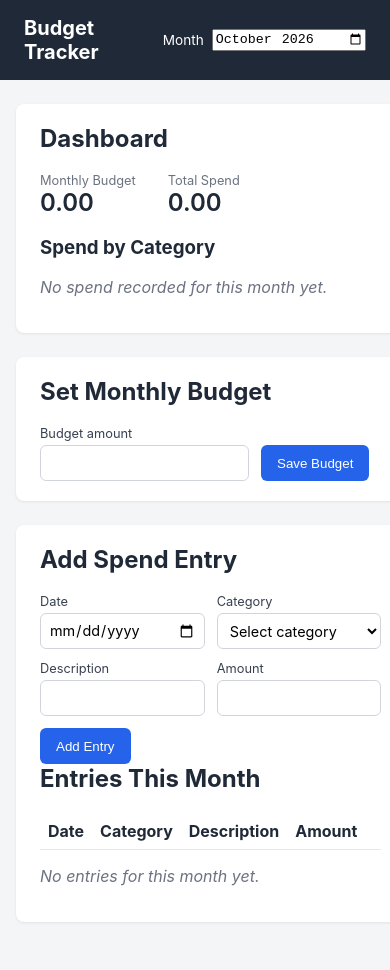
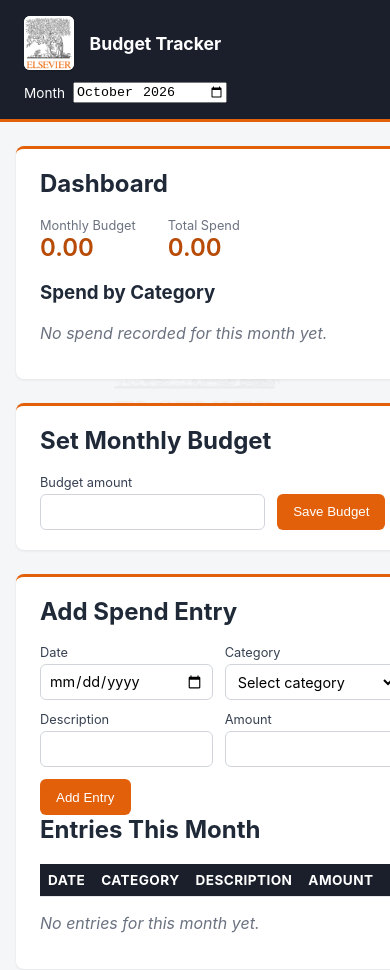
Before and after one commit to dhanushboga/BUDGET_TRACKER, a plain HTML site: page index.html in a window 390 px wide. Shown: the top 970 px of the page. Before the commit the page ends 946 px from the top, so only its background shows below. Drawn offline with Linux system fonts and the light colour scheme.

Commit message:
Spec-driven-development-Application

```diff
--- a/css/styles.css
+++ b/css/styles.css
@@ -1,3 +1,17 @@
+:root {
+  --color-header-bg: #1a1f2b;
+  --color-header-text: #ffffff;
+  --color-accent: #e2600a;
+  --color-accent-dark: #b84b06;
+  --color-bg: #f5f6f8;
+  --color-panel-bg: #ffffff;
+  --color-text: #1f2937;
+  --color-text-muted: #6b7280;
+  --color-border: #e5e7eb;
+  --color-danger: #b91c1c;
+  --color-danger-bg: #fee2e2;
+}
+
 * {
   box-sizing: border-box;
 }
@@ -6,8 +20,20 @@ body {
   font-family: -apple-system, Segoe UI, Roboto, Helvetica, Arial, sans-serif;
   margin: 0;
   padding: 0;
-  background: #f4f5f7;
-  color: #1f2937;
+  background: var(--color-bg);
+  color: var(--color-text);
+  position: relative;
+}
+
+body::before {
+  content: "";
+  position: fixed;
+  inset: 0;
+  background: url("../assets/elsevier-logo.webp") center 35% no-repeat;
+  background-size: min(1200px, 110vw) auto;
+  opacity: 0.05;
+  pointer-events: none;
+  z-index: 0;
 }
 
 .app-header {
@@ -15,8 +41,42 @@ body {
   align-items: center;
   justify-content: space-between;
   padding: 1rem 1.5rem;
-  background: #1f2937;
-  color: #fff;
+  background: var(--color-header-bg);
+  color: var(--color-header-text);
+  border-bottom: 3px solid var(--color-accent);
+  position: relative;
+  z-index: 1;
+  flex-wrap: wrap;
+  gap: 0.75rem;
+}
+
+.app-brand {
+  display: flex;
+  align-items: center;
+  gap: 1rem;
+}
+
+/* The source image is 1280x719 with the artwork in a ~510x565 box at (385, 78);
+   the frame crops to a slightly padded 550x600 box at (365, 60) and the image
+   is scaled/offset inside it. */
+.app-logo-frame {
+  display: inline-block;
+  width: 4.125rem;
+  height: 4.5rem;
+  overflow: hidden;
+  flex-shrink: 0;
+  background: #fff;
+  border-radius: 6px;
+  box-shadow: 0 1px 2px rgba(0, 0, 0, 0.2);
+}
+
+.app-logo {
+  display: block;
+  height: 5.39rem;
+  width: auto;
+  max-width: none;
+  margin-left: -2.74rem;
+  margin-top: -0.45rem;
 }
 
 .app-header h1 {
@@ -40,13 +100,16 @@ main {
   padding: 0 1rem;
   display: grid;
   gap: 1.5rem;
+  position: relative;
+  z-index: 1;
 }
 
 .panel {
-  background: #fff;
+  background: var(--color-panel-bg);
   border-radius: 8px;
   padding: 1.25rem 1.5rem;
   box-shadow: 0 1px 3px rgba(0, 0, 0, 0.08);
+  border-top: 3px solid var(--color-accent);
 }
 
 .panel h2 {
@@ -67,17 +130,18 @@ main {
 
 .stat-label {
   font-size: 0.8rem;
-  color: #6b7280;
+  color: var(--color-text-muted);
 }
 
 .stat-value {
   font-size: 1.5rem;
   font-weight: 600;
+  color: var(--color-accent-dark);
 }
 
 .budget-flag {
-  background: #fee2e2;
-  color: #b91c1c;
+  background: var(--color-danger-bg);
+  color: var(--color-danger);
   padding: 0.4rem 0.75rem;
   border-radius: 6px;
   font-weight: 600;
@@ -93,7 +157,7 @@ main {
   display: flex;
   justify-content: space-between;
   padding: 0.4rem 0;
-  border-bottom: 1px solid #e5e7eb;
+  border-bottom: 1px solid var(--color-border);
 }
 
 form {
@@ -130,8 +194,15 @@ form select {
   vertical-align: middle;
 }
 
+form input:focus,
+form select:focus {
+  outline: 2px solid var(--color-accent);
+  outline-offset: 1px;
+  border-color: var(--color-accent);
+}
+
 form input.invalid {
-  border-color: #dc2626;
+  border-color: var(--color-danger);
 }
 
 .field-actions {
@@ -148,18 +219,27 @@ button {
   padding: 0.5rem 1rem;
   border: none;
   border-radius: 6px;
-  background: #2563eb;
+  background: var(--color-accent);
   color: #fff;
   cursor: pointer;
+  transition: background-color 0.15s ease;
+}
+
+button:hover {
+  background: var(--color-accent-dark);
 }
 
 button#entry-cancel-edit {
-  background: #6b7280;
+  background: var(--color-text-muted);
+}
+
+button#entry-cancel-edit:hover {
+  background: #4b5563;
 }
 
 .form-error {
   grid-column: 1 / -1;
-  color: #b91c1c;
+  color: var(--color-danger);
   font-size: 0.85rem;
   min-height: 1.1em;
 }
@@ -173,7 +253,15 @@ table {
 th, td {
   text-align: left;
   padding: 0.5rem;
-  border-bottom: 1px solid #e5e7eb;
+  border-bottom: 1px solid var(--color-border);
+}
+
+th {
+  background: var(--color-header-bg);
+  color: var(--color-header-text);
+  font-size: 0.85rem;
+  text-transform: uppercase;
+  letter-spacing: 0.03em;
 }
 
 td.actions {
@@ -187,10 +275,31 @@ td.actions button {
 }
 
 td.actions button.delete-btn {
-  background: #dc2626;
+  background: var(--color-danger);
+}
+
+td.actions button.delete-btn:hover {
+  background: #991b1b;
 }
 
 .empty-state {
-  color: #6b7280;
+  color: var(--color-text-muted);
   font-style: italic;
 }
+
+@media (max-width: 600px) {
+  .app-logo-frame {
+    width: 3.1rem;
+    height: 3.375rem;
+  }
+
+  .app-logo {
+    height: 4.04rem;
+    margin-left: -2.05rem;
+    margin-top: -0.34rem;
+  }
+
+  .app-header h1 {
+    font-size: 1.1rem;
+  }
+}
--- a/index.html
+++ b/index.html
@@ -8,7 +8,10 @@
 </head>
 <body>
   <header class="app-header">
-    <h1>Budget Tracker</h1>
+    <div class="app-brand">
+      <span class="app-logo-frame"><img src="assets/elsevier-logo.webp" alt="Elsevier" class="app-logo"></span>
+      <h1>Budget Tracker</h1>
+    </div>
     <div class="month-switcher">
       <label for="month-select">Month</label>
       <input type="month" id="month-select">
```
Also changed, not shown: assets/elsevier-logo.webp (added), 1 other file.
